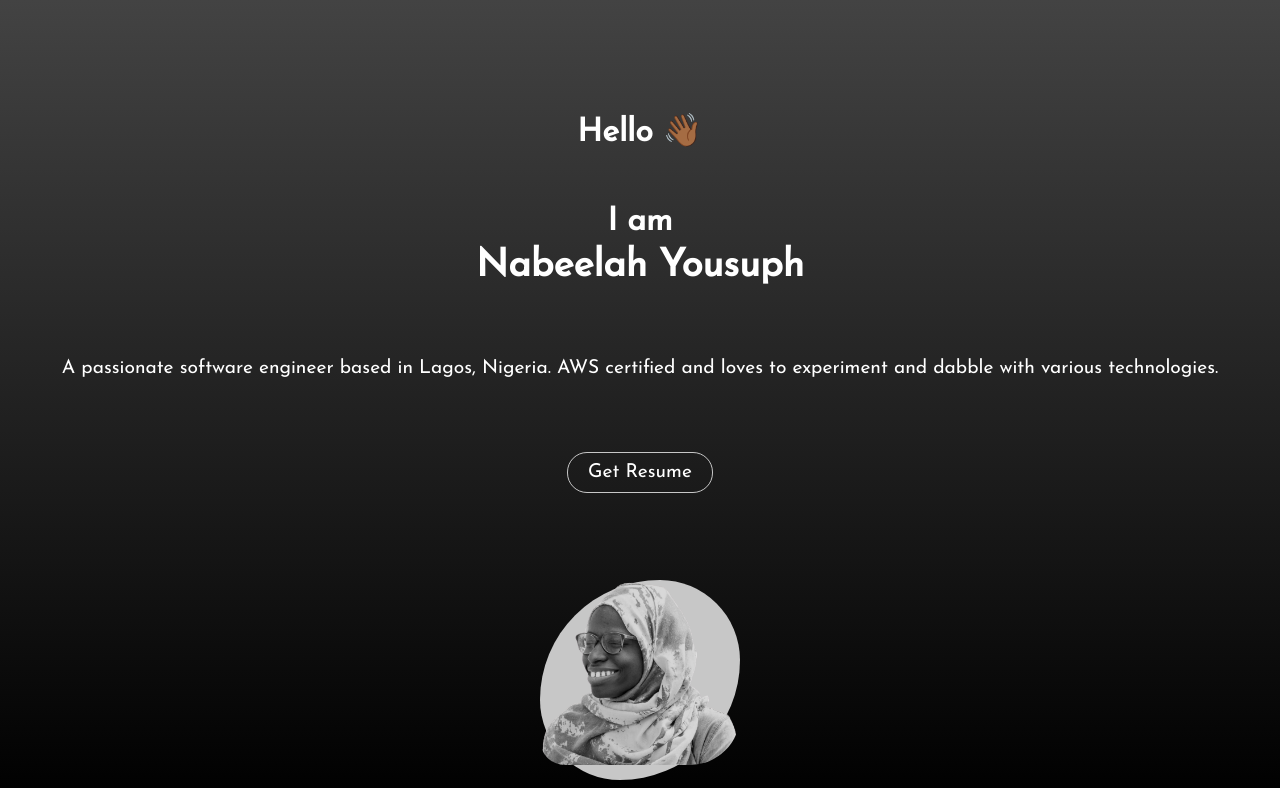
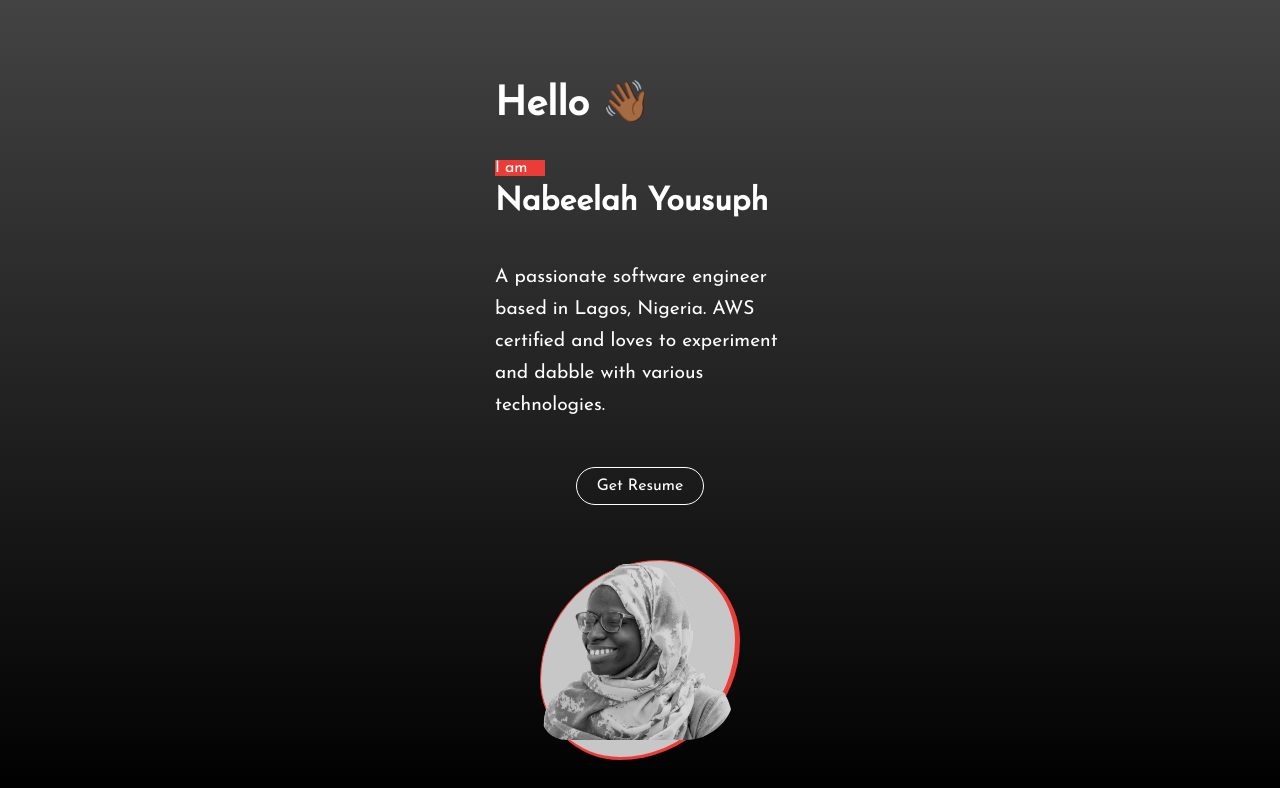
Before and after one commit to NabeelahY/Portfolio, a React (Create React App) app: page / in a window 1280 px wide. Shown: the top 788 px of the page. Built offline with nearby package versions, Linux system fonts and the light colour scheme; no server answers.

Commit message:
Add red borders and underline

```diff
--- a/src/components/styles/Contact.ts
+++ b/src/components/styles/Contact.ts
@@ -6,6 +6,7 @@ export const ContactStyles = styled.section`
     font-size: 1.4rem;
     margin: 20px 0 10px 0;
     text-align: center;
+    text-decoration: underline solid #ec3c37;
   }
 
   .ant-alert-description {
--- a/src/components/styles/Hero.ts
+++ b/src/components/styles/Hero.ts
@@ -17,6 +17,10 @@ export const HeroStyle = styled.header`
     background-color: #c7c7c7;
     height: 200px;
     width: 200px;
+    border-top: 1px solid #ec3c37;
+    border-bottom: 3px solid #ec3c37;
+    border-left: 1px solid #ec3c37;
+    border-right: 5px solid #ec3c37;
 
     img {
       width: 100%;
@@ -25,17 +29,27 @@ export const HeroStyle = styled.header`
   }
 
   .info {
-    margin: 20px 0;
+    margin: 10px auto;
     height: 500px;
-    text-align: center;
+    width: 290px;
+    text-align: left;
 
-    div {
-      font-size: 2rem;
+    .greeting {
+      font-size: 2.5rem;
       font-weight: bolder;
+      align-self: flex-start;
+    }
+    .intro {
+      align-self: flex-start;
+      div {
+        background-color: #ec3c37;
+        width: 50px;
+        font-size: 1rem;
+      }
     }
 
     h1 {
-      font-size: 2.4rem;
+      font-size: 2rem;
       padding: 10px 0;
       font-weight: bolder;
     }
@@ -46,10 +60,11 @@ export const HeroStyle = styled.header`
     button {
       margin: 10px 0;
       padding: 10px 20px;
-      border: 1px solid #c7c7c7;
+      border: 1px solid #fff;
       background-color: transparent;
       border-radius: 20px;
       color: #fff;
+      font-size: 1rem;
     }
   }
 `;
--- a/src/components/styles/Projects.ts
+++ b/src/components/styles/Projects.ts
@@ -9,6 +9,7 @@ export const ProjectStyles = styled.section`
 
   h1 {
     font-size: 1.4rem;
+    text-decoration: underline solid #ec3c37;
   }
 
   .ant-card {
@@ -37,7 +38,7 @@ export const ProjectStyles = styled.section`
       .anticon {
         &.icon {
           &:hover {
-            color: #000;
+            color: #ec3c37;
           }
         }
       }
--- a/src/components/styles/Stack.ts
+++ b/src/components/styles/Stack.ts
@@ -8,6 +8,7 @@ export const StackStyles = styled.section`
     font-size: 1.4rem;
     font-weight: bold;
     margin: 10px 0;
+    text-decoration: underline solid #ec3c37;
   }
 
   .ant-carousel .slick-slider {
```
